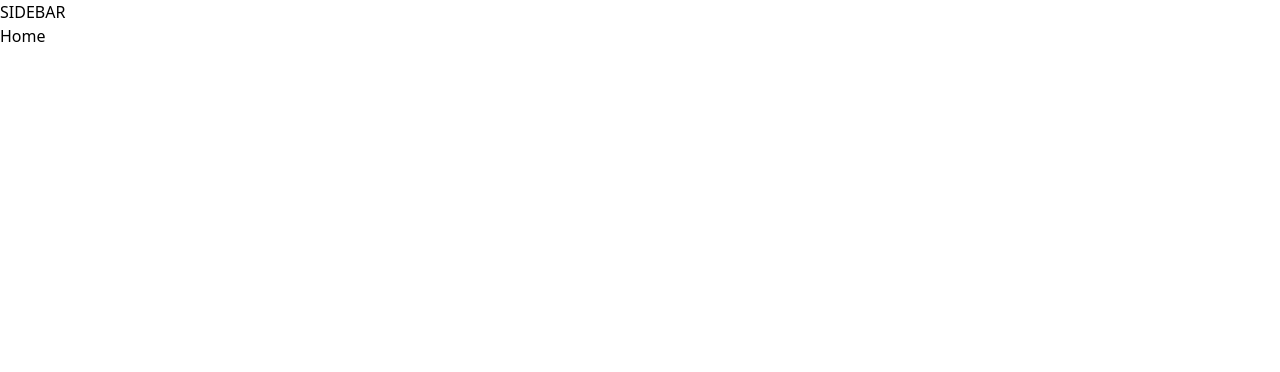
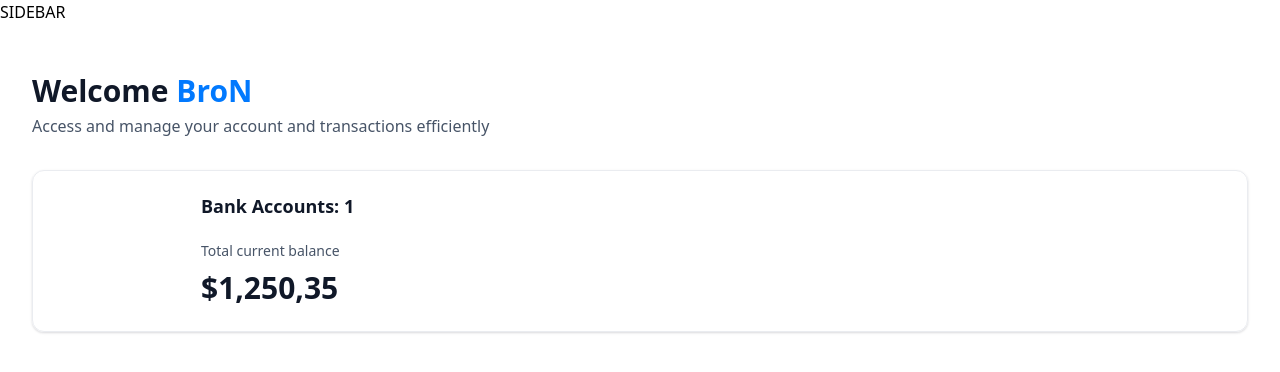
Before and after one commit to vsbron/nextJs2024-horizon-banking, a Next.js app: page / in a window 1280 px wide. Shown: the top 372 px of the page. Built offline with nearby package versions, Linux system fonts and the light colour scheme.

Commit message:
Adding header with current balance component

```diff
--- a/app/(root)/page.tsx
+++ b/app/(root)/page.tsx
@@ -1,5 +1,28 @@
+import HeaderBox from "@/components/HeaderBox";
+import TotalBalanceBox from "@/components/TotalBalanceBox";
+
 function Home() {
-  return <div>Home</div>;
+  const loggedIn = { firstName: "BroN" };
+
+  return (
+    <section className="home">
+      <div className="home-content">
+        <header className="home-header">
+          <HeaderBox
+            type="greeting"
+            title="Welcome"
+            user={loggedIn?.firstName || "Guest"}
+            subtext="Access and manage your account and transactions efficiently"
+          />
+          <TotalBalanceBox
+            accounts={[]}
+            totalBanks={1}
+            totalCurrentBalance={1250.35}
+          />
+        </header>
+      </div>
+    </section>
+  );
 }
 
 export default Home;
--- /dev/null
+++ b/components/AnimatedCounter.tsx
@@ -0,0 +1,13 @@
+"use client";
+import CountUp from "react-countup/";
+
+function AnimatedCounter({ amount }: { amount: number }) {
+  // Returned JSX
+  return (
+    <div className="w-full">
+      <CountUp end={amount} prefix="$" decimals={2} decimal="," />
+    </div>
+  );
+}
+
+export default AnimatedCounter;
--- /dev/null
+++ b/components/HeaderBox.tsx
@@ -0,0 +1,17 @@
+/* eslint-disable no-undef */
+function HeaderBox({ type = "title", title, subtext, user }: HeaderBoxProps) {
+  // Returned JSX
+  return (
+    <div className="header-box">
+      <h1 className="header-box-title">
+        {title}
+        {type === "greeting" && (
+          <span className="text-bankGradient">&nbsp;{user}</span>
+        )}
+      </h1>
+      <p className="header-box-subtext">{subtext}</p>
+    </div>
+  );
+}
+
+export default HeaderBox;
--- /dev/null
+++ b/components/TotalBalanceBox.tsx
@@ -0,0 +1,24 @@
+import AnimatedCounter from "./AnimatedCounter";
+
+function TotalBalanceBox({
+  accounts = [],
+  totalBanks,
+  totalCurrentBalance,
+}: TotlaBalanceBoxProps) {
+  return (
+    <section className="total-balance">
+      <div className="total-balance-chart">{/* DoughnutChart */}</div>
+      <div className="flex flex-col gap-6">
+        <h2 className="header-2">Bank Accounts: {totalBanks}</h2>
+        <div className="flex flex-col gap-2">
+          <p className="total-balance-label">Total current balance</p>
+          <p className="total-balance-amount flex-center gap-2">
+            <AnimatedCounter amount={totalCurrentBalance} />
+          </p>
+        </div>
+      </div>
+    </section>
+  );
+}
+
+export default TotalBalanceBox;
--- /dev/null
+++ b/components/ui/button.tsx
@@ -0,0 +1,56 @@
+import * as React from "react"
+import { Slot } from "@radix-ui/react-slot"
+import { cva, type VariantProps } from "class-variance-authority"
+
+import { cn } from "@/lib/utils"
+
+const buttonVariants = cva(
+  "inline-flex items-center justify-center whitespace-nowrap rounded-md text-sm font-medium ring-offset-background transition-colors focus-visible:outline-none focus-visible:ring-2 focus-visible:ring-ring focus-visible:ring-offset-2 disabled:pointer-events-none disabled:opacity-50",
+  {
+    variants: {
+      variant: {
+        default: "bg-primary text-primary-foreground hover:bg-primary/90",
+        destructive:
+          "bg-destructive text-destructive-foreground hover:bg-destructive/90",
+        outline:
+          "border border-input bg-background hover:bg-accent hover:text-accent-foreground",
+        secondary:
+          "bg-secondary text-secondary-foreground hover:bg-secondary/80",
+        ghost: "hover:bg-accent hover:text-accent-foreground",
+        link: "text-primary underline-offset-4 hover:underline",
+      },
+      size: {
+        default: "h-10 px-4 py-2",
+        sm: "h-9 rounded-md px-3",
+        lg: "h-11 rounded-md px-8",
+        icon: "h-10 w-10",
+      },
+    },
+    defaultVariants: {
+      variant: "default",
+      size: "default",
+    },
+  }
+)
+
+export interface ButtonProps
+  extends React.ButtonHTMLAttributes<HTMLButtonElement>,
+    VariantProps<typeof buttonVariants> {
+  asChild?: boolean
+}
+
+const Button = React.forwardRef<HTMLButtonElement, ButtonProps>(
+  ({ className, variant, size, asChild = false, ...props }, ref) => {
+    const Comp = asChild ? Slot : "button"
+    return (
+      <Comp
+        className={cn(buttonVariants({ variant, size, className }))}
+        ref={ref}
+        {...props}
+      />
+    )
+  }
+)
+Button.displayName = "Button"
+
+export { Button, buttonVariants }
--- a/package.json
+++ b/package.json
@@ -18,7 +18,9 @@
     "lucide-react": "^0.438.0",
     "next": "14.2.7",
     "prettier": "^3.3.3",
+    "query-string": "^9.1.0",
     "react": "^18",
+    "react-countup": "^6.5.3",
     "react-dom": "^18",
     "tailwind-merge": "^2.5.2",
     "tailwindcss-animate": "^1.0.7"
--- a/types/index.d.ts
+++ b/types/index.d.ts
@@ -1,3 +1,4 @@
+/* eslint-disable no-undef */
 /* eslint-disable no-unused-vars */
 
 declare type SearchParamProps = {
```
Also changed, not shown: 1 other file (tests, documents, lock files or other folders).
